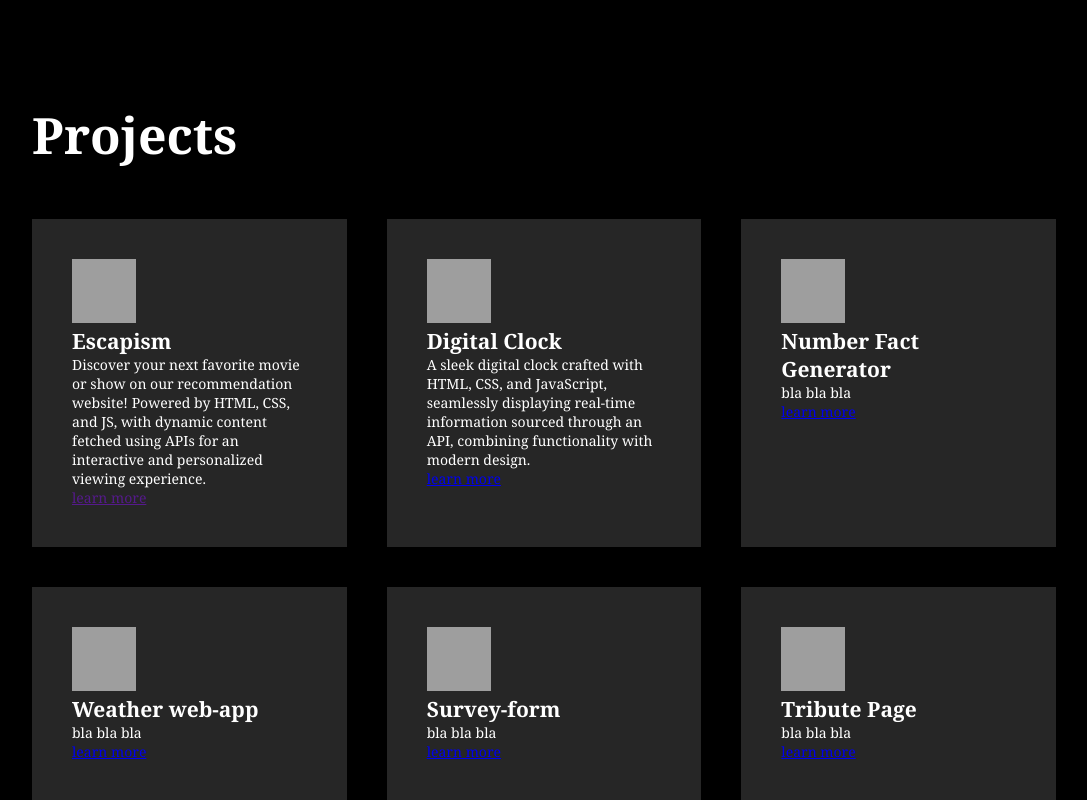
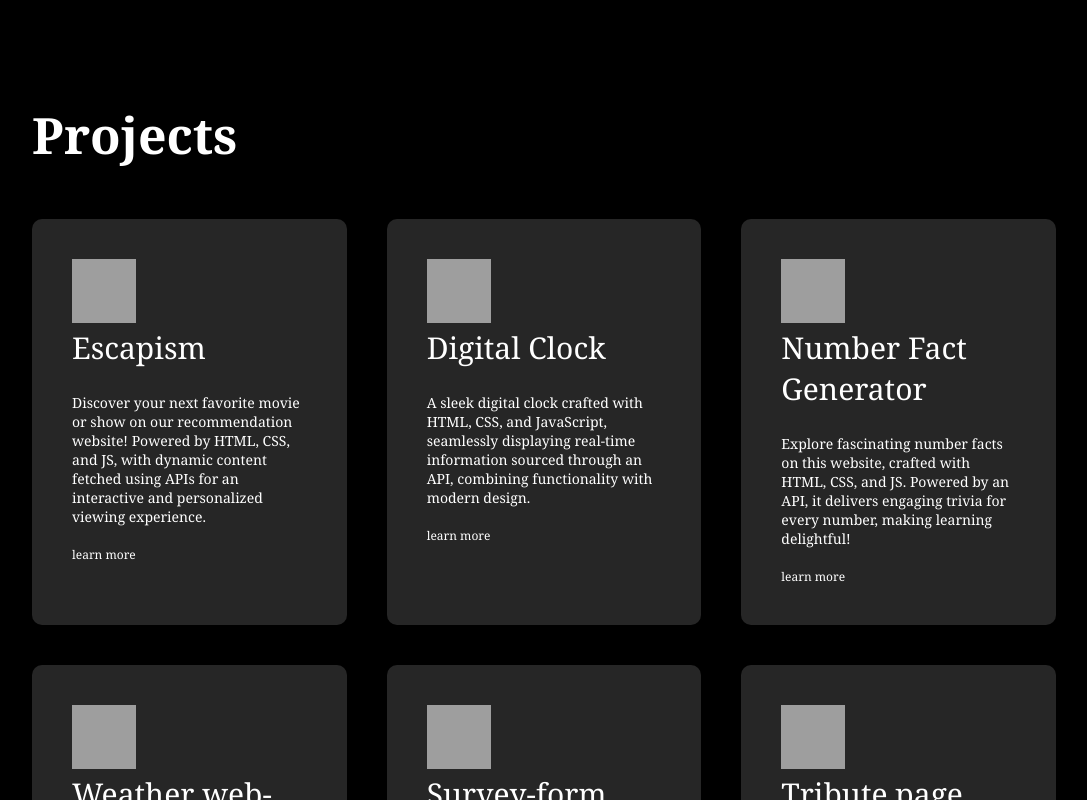
Before and after one commit to sugaryeuphoria/Personal-Portfolio-2024, a plain HTML site: page index.html in a window 1280 px wide. Shown: the part 2000-2800 px from the top of the page, without its empty margins (96-1183 px from the left). Drawn offline with Linux system fonts and the light colour scheme; grey boxes are pictures that could not be loaded.

Commit message:
Addition of data in the grid

```diff
--- a/index.html
+++ b/index.html
@@ -19,7 +19,6 @@
                     <li><a href="#section">About</a></li>
                     <li><a href="#services">Projects</a></li>
                     <li><a href="#">Achievements</a></li>
-                    <li><a href="#">skills</a></li>
                     <li><a href="#">Contact</a></li>
 
                 </ul>
@@ -189,37 +188,39 @@
                 <div>
                     <img width="64" height="64" src="https://img.icons8.com/fluency/48/counter.png" alt="counter"/>
                     <h2>Number Fact Generator</h2>
-                    <p>bla bla bla</p>
+                    <p>Explore fascinating number facts on this website, crafted with HTML, CSS, and JS. Powered by an API, it delivers engaging trivia for every number, making learning delightful!</p>
                     <a href = "#">learn more</a>
                 </div>
 
                 <div>
                     <img width="64" height="64" src="https://img.icons8.com/clouds/100/apple-weather.png" alt="apple-weather"/>
                     <h2>Weather web-app</h2>
-                    <p>bla bla bla</p>
+                    <p>Experience real-time weather updates on this dynamic website created with HTML, CSS, and JS. Utilizing a weather API, it provides accurate and visually appealing weather information in just a glance.</p>
                     <a href = "#">learn more</a>
                 </div>
                 <div>
                     <img width="64" height="64" src="https://img.icons8.com/bubbles/50/survey.png" alt="survey"/>
                     <h2>Survey-form</h2>
-                    <p>bla bla bla</p>
+                    <p>Elevate your survey experience with our dynamic web form! Crafted with HTML, CSS, and JS, our user-friendly interface seamlessly integrates API functionality for real-time data processing, ensuring an interactive and efficient survey submission process.</p>
                     <a href = "https://www.freecodecamp.org/learn/2022/responsive-web-design/build-a-survey-form-project/build-a-survey-form">learn more</a>
                 </div>
 
                 <div>
-                    <img width="64" height="64" src="https://img.icons8.com/offices/30/steve-jobs.png" alt="steve-jobs"/>                    <h2>Tribute Page</h2>
-                    <p>bla bla bla</p>
+                    <img width="64" height="64" src="https://img.icons8.com/clouds/100/single-page-mode.png" alt="single-page-mode"/>
+                    <h2>Tribute page</h2>
+                    <p>Explore the life and legacy of Steve Jobs with this tribute page, skillfully crafted using HTML, CSS, and JavaScript. Enriched with API integration, this website offers an immersive journey into the visionary world of the Apple co-founder.</p>
                     <a href = "https://www.freecodecamp.org/learn/2022/responsive-web-design/build-a-tribute-page-project/build-a-tribute-page">learn more</a>
                 </div>
 
                 <div>
                     <img width="64" height="64" src="https://img.icons8.com/dusk/64/java-coffee-cup-logo.png" alt="java-coffee-cup-logo"/>
                     <h2>Technical Documentation</h2>
-                    <p>bla bla bla</p>
+                    <p>This Java technical documentation website is crafted with HTML and CSS, providing concise and comprehensive information for Java developers in a user-friendly interface.</p>
                     <a href = "https://www.freecodecamp.org/learn/2022/responsive-web-design/build-a-technical-documentation-page-project/build-a-technical-documentation-page">learn more</a>
                 </div>
                 <div>
-                    <img width="64" height="64" src="https://img.icons8.com/dusk/64/online-order.png" alt="online-order"/>                    <h2>Product Landing Page</h2>
+                    <img width="64" height="64" src="https://img.icons8.com/dusk/64/online-order.png" alt="online-order"/>
+                    <h2>Product Landing Page</h2>
                     <p>bla bla bla</p>
                     <a href = "https://www.freecodecamp.org/learn/2022/responsive-web-design/build-a-product-landing-page-project/build-a-product-landing-page">learn more</a>
                 </div>
--- a/style.css
+++ b/style.css
@@ -142,5 +142,28 @@ nav ul li a:hover::after{
     padding:40px;
     font-size:14px;
     font-weight:300;
-    border-right:10px;
+    border-radius:10px;
+    transition:background 0.5s, transform 0.5s;
 }
+.services-list p{
+    padding-top:10px;
+}
+
+.services-list div h2{
+    font-size:30px;
+    font-weight: 500;
+    margin-bottom:15px;
+}
+.services-list div a{
+    text-decoration: none;
+    color:#fff;
+    font-size:12px;
+    margin-top:20px;
+    display:inline-block;
+
+}
+.services-list div:hover{
+    background:pink;
+    color:black;
+    transform:translateY(-10px);
+}
```
